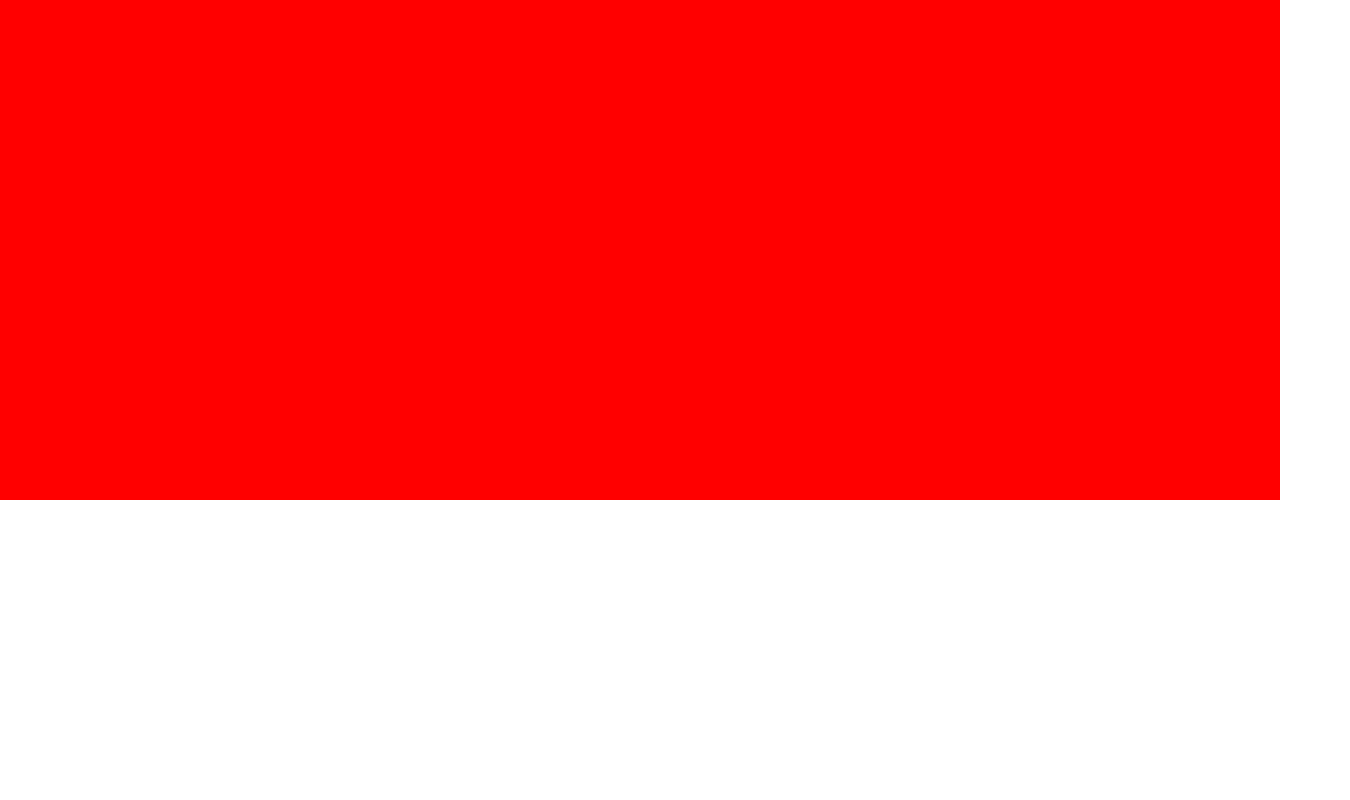
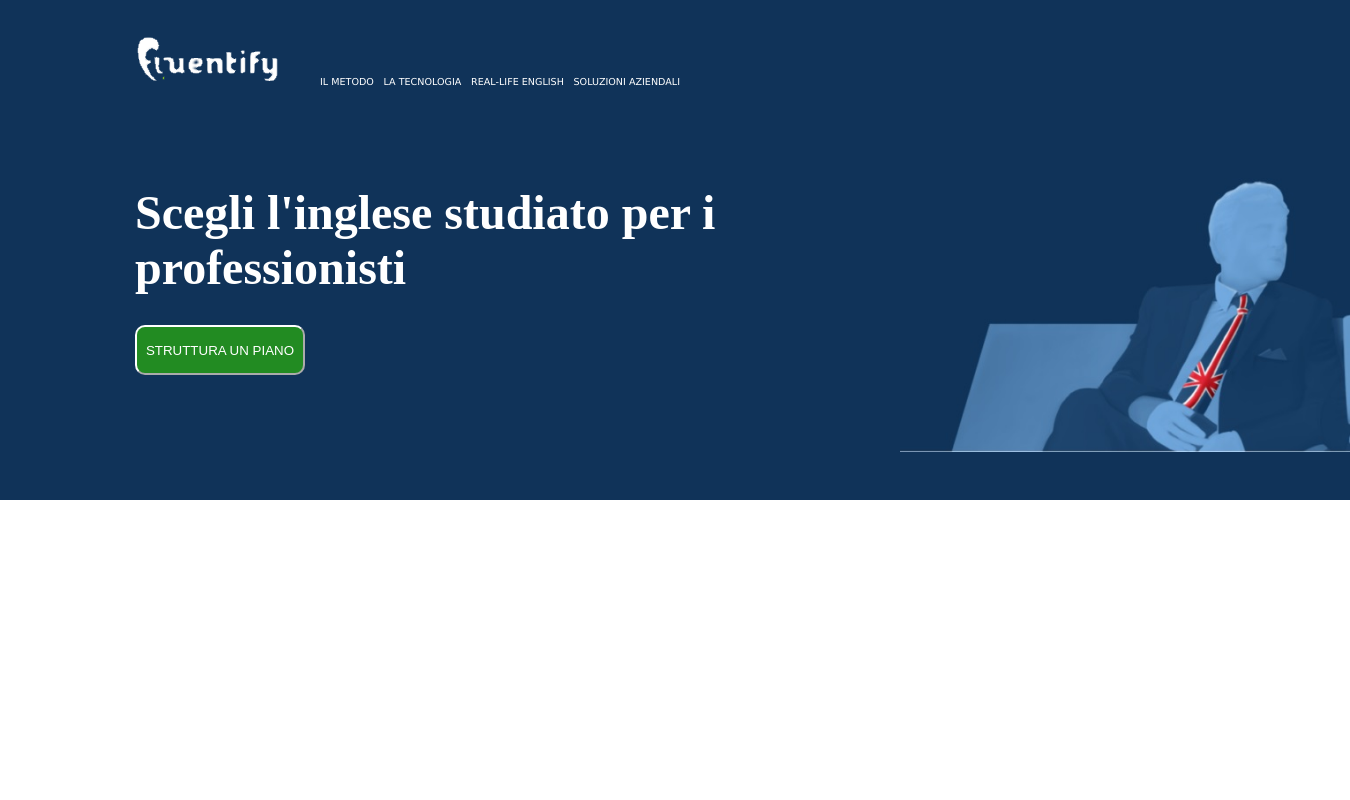
Before and after one commit to carminenicoletta91/html-css-fluentify, a plain HTML site: page index.html in a window 1280 px wide. Shown: the top 800 px of the page, 1350 px wide, since content can reach past the window. Drawn offline with Linux system fonts and the light colour scheme.

Commit message:
1.header completato....

```diff
--- a/index.html
+++ b/index.html
@@ -10,7 +10,35 @@
         contenuto del mio body-->
     <div class="contenitorebody">
     <!--sezione header-->
-     <header class="setheader"></header>
+    <div class="setting">
+     <header class="setheader">
+
+      <a  class="setlogo" href="file:///C:/Users/carmine/Desktop/esercizi/html-css-fluentify/index.html">
+      <img src="logo.png" alt="logo">
+      </a>
+      <nav class="menu">
+      <ul>
+        <li><a class="setlink"href="file:///C:/Users/carmine/Desktop/esercizi/html-css-fluentify/index.html">
+            IL METODO&emsp;</li>
+            <li><a class="setlink"href="file:///C:/Users/carmine/Desktop/esercizi/html-css-fluentify/index.html">
+              LA TECNOLOGIA&emsp;</li>
+                <li><a class="setlink"href="file:///C:/Users/carmine/Desktop/esercizi/html-css-fluentify/index.html">
+                    REAL-LIFE ENGLISH&emsp;</li>
+                    <li><a class="setlink"href="file:///C:/Users/carmine/Desktop/esercizi/html-css-fluentify/index.html">
+                        SOLUZIONI AZIENDALI&emsp;</li>
+
+      </ul>
+    </nav>
+     </header>
+     <div class="setbotheader">
+     <section class="imagetitle">
+      <img class="setimage"src="sfondo.jpg" alt="english">
+      <h1 class="titlebutton">Scegli l'inglese studiato per i professionisti</h1>
+      <input class="titlebutton" type="button" name="button" value="STRUTTURA UN PIANO">
+     </section>
+
+   </div>
+    </div>
      <!--fine sezione header-->
      <!--inizio sezione blocco  generale contenitore
         di altre 4 sezioni-->
--- a/master.css
+++ b/master.css
@@ -5,11 +5,78 @@ padding:0;
 .contenitorebody{
  background-color:green;
  height:5000px;
+ width:1350px;
 }
 /*settaggi header*/
+.setting{
+background-color:rgb(16,51,89);
+ height:10%;
+}
 .setheader{
- background-color:red;
- height:10%;
+height:30%;
+}
+.setlogo{
+position: absolute;
+left:10%;
+top:3%;
+}
+.menu{
+position:absolute;
+left:25%;
+top:9.5%;
+}
+li{
+  float: left;
+  list-style: none;
+  color:white;
+  font-size:0.6em;
+  font-family:verdana;
+}
+.setlink{
+text-decoration: none;
+color:white;
+}
+
+.setbotheader{
+position: relative;
+height:70%;
+}
+.setbotheader::after{
+content:"";
+display: table;
+clear:both;
+}
+.setimage{
+  position: relative;
+  width:450px;
+float:right;
+background-size: cover;
+}
+.titlebutton{
+position: absolute;
+width:100%;
+top:10%;
+left:10%;
+}
+h1.titlebutton{
+color:white;
+font-size:3em;
+width:50%;
+}
+input.titlebutton{
+  width: 170px;
+     height:50px;
+     border-radius: 10px 10px;
+    color:white;
+     top:50%;
+    background-color:forestgreen;
+    border-color:white;
+}
+.login{
+position: absolute;
+width:100%;
+left:120% ;
+top:0%;
 }
 /*fine settaggi header*/
 /*settaggi sezioni*/
```
Also changed, not shown: logo.png (added), sfondo.jpg (added).
